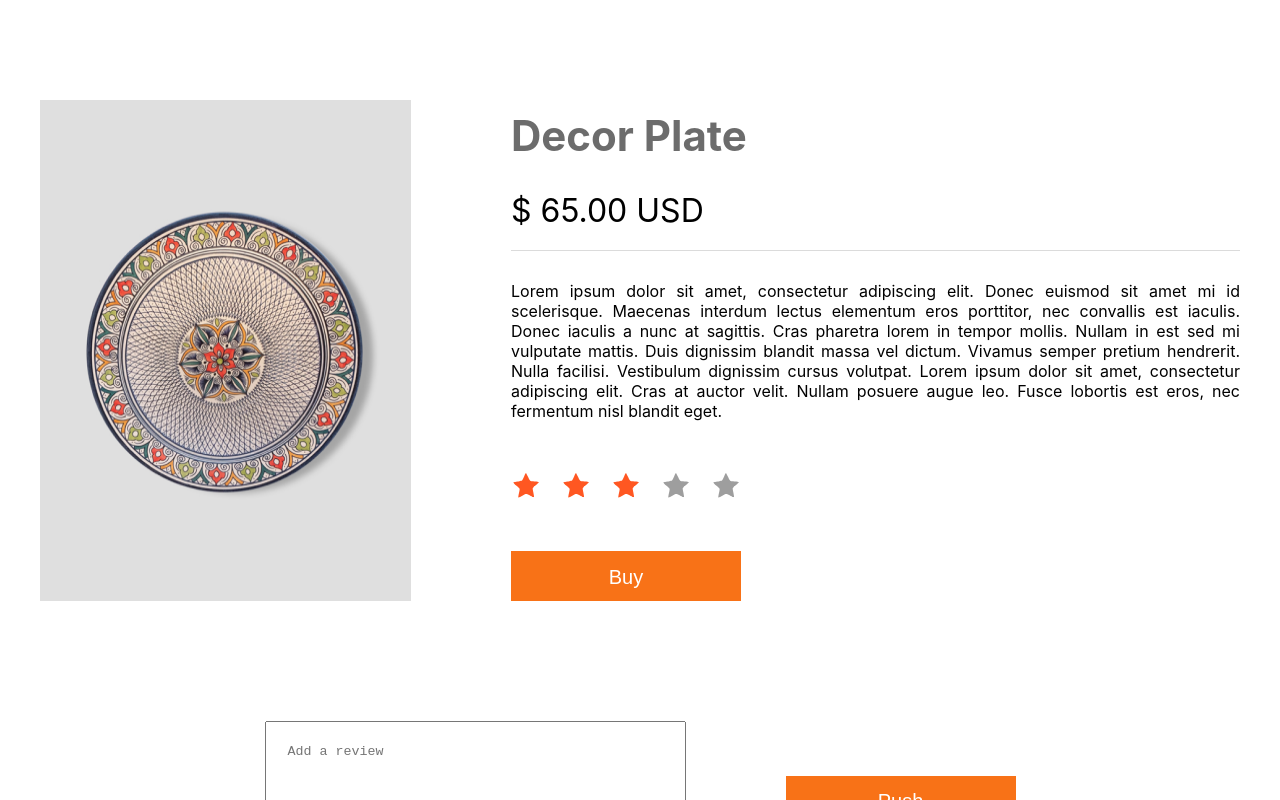
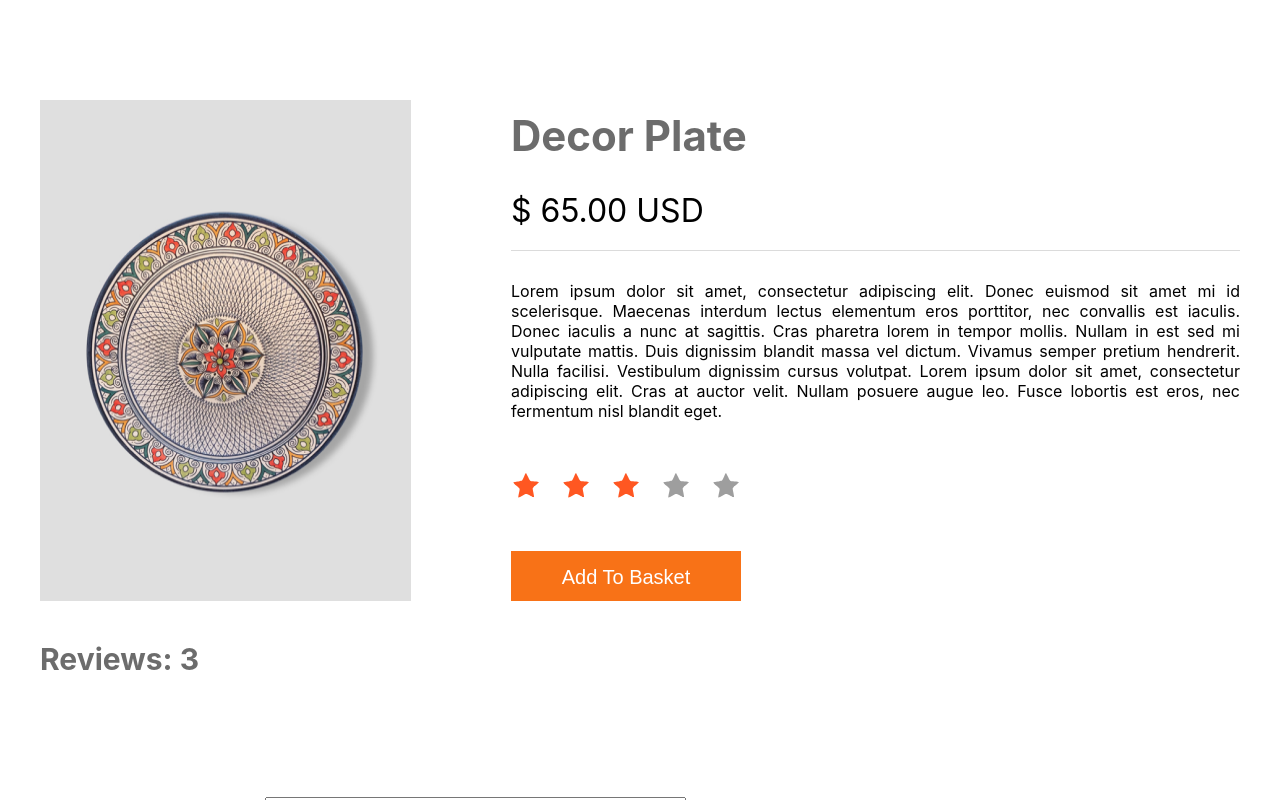
Before and after one commit to NataliiaDanchenko/shop, a React (Create React App) app: page /shop/shop/product in a window 1280 px wide. Shown: the top 800 px of the page. Built offline with nearby package versions, Linux system fonts and the light colour scheme.

Commit message:
commit_21

```diff
--- a/src/Components/Product/Product.jsx
+++ b/src/Components/Product/Product.jsx
@@ -2,6 +2,7 @@ import Reviews from "./Reviews/Reviews";
 import style from "./Product.module.css"
 import card1 from "../../assets/Collection/card1.png";
 import {useParams} from "react-router-dom";
+import {useState} from "react";
 
 
 let card =
@@ -16,8 +17,16 @@ let card =
 
 
 const Product = () => {
-  let {productI} = useParams()
-  console.log(productI)
+  let {product} = useParams()
+  console.log(product)
+
+    const [isProductBasket, setIsProductBasket] = useState(false);
+
+    const addProductToBasket = () => {
+      alert(`${card.title} add to basket`);
+      setIsProductBasket(true)
+    }
+
     return (
         <div>
             <div className={style.card}>
@@ -29,10 +38,15 @@ const Product = () => {
                             <div className={style.price}>{card.price}</div>
                             <div className={style.description}>{card.description}</div>
                             <div className={style.stars}></div>
-                            <button className={style.button}>{card.button}</button>
+                            {
+                                isProductBasket ?
+                                    <button className={style.button} onClick={addProductToBasket}>Product In the Basket</button> :
+                                    <button className={style.button} onClick={addProductToBasket}>Add To Basket</button>
+                            }
                         </div>
                     </div>
                     <Reviews name={card.title}/>
+
                 </div>
             </div>
         </div>
--- a/src/Components/Product/Product.module.css
+++ b/src/Components/Product/Product.module.css
@@ -44,6 +44,6 @@
     font-size: 20px;
 }
 button:hover {
-    background-color: grey;
+    background: #6C6C6C;;
     cursor: pointer;
 }
--- a/src/Components/Product/Reviews/Reviews.jsx
+++ b/src/Components/Product/Reviews/Reviews.jsx
@@ -40,7 +40,10 @@ const Reviews = (props) => {
                 text: current,
                 data: date
         }
-        setReviews([newReview, ...reviews]);
+        if(newReview.text.length > 5){
+            setReviews([newReview, ...reviews]);
+        }
+        else {alert("Add Text Review")}
         setCurrent("");
     }
 
@@ -48,6 +51,7 @@ const Reviews = (props) => {
 
     return (
         <div className={style.reviews}>
+            <h4>Reviews: {reviews.length}</h4>
             <div className={style.textarea_button}>
                 <div className={style.textarea}>
                     <div><textarea placeholder="Add a review" name="" id="" cols="50" rows="10" onChange={currentReview} value={current}></textarea></div>
--- a/src/Components/Product/Reviews/Reviews.module.css
+++ b/src/Components/Product/Reviews/Reviews.module.css
@@ -23,6 +23,9 @@ button {
     color: white;
     font-size: 20px;
 }
+button:hover {
+    background: #6C6C6C;
+}
 .review_text {
 
 }
@@ -36,3 +39,6 @@ button {
     width: 50px;
     height: 50px;
 }
+h4 {
+    color: #6C6C6C;;
+}
```
